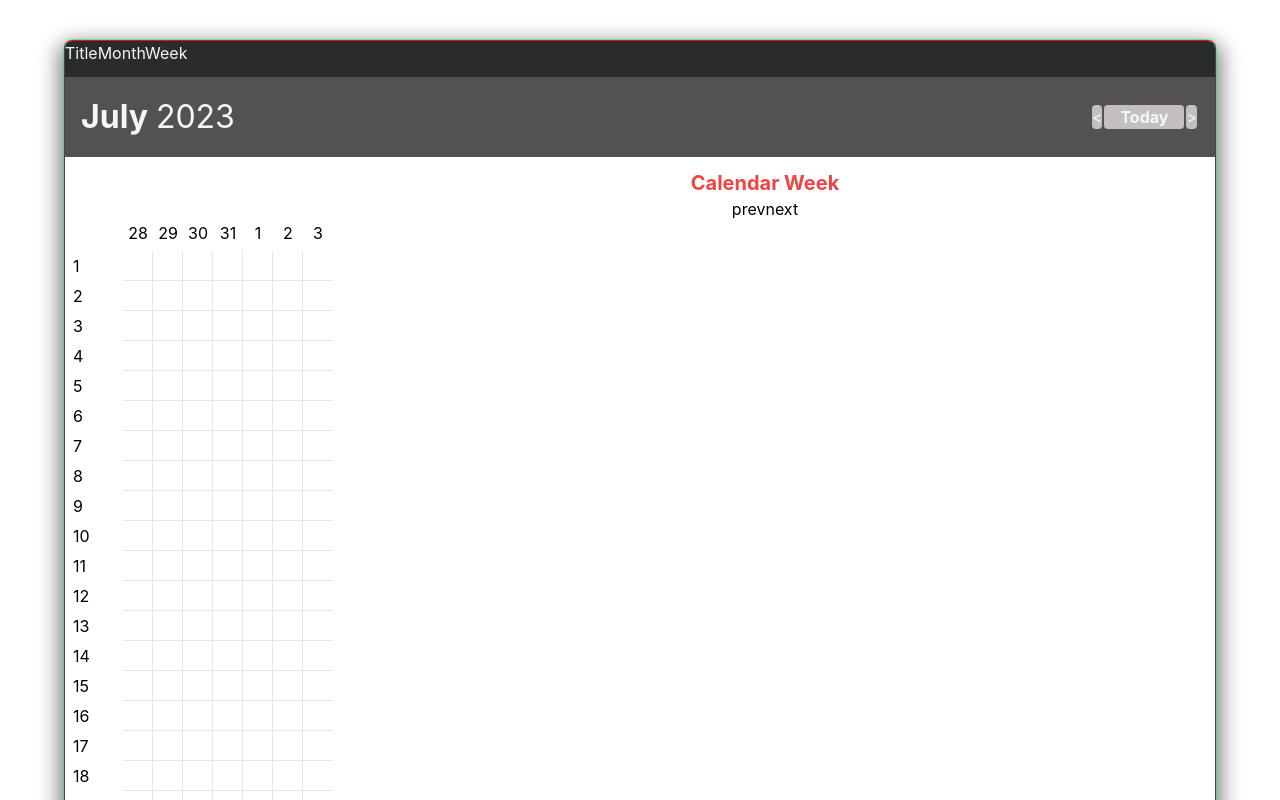
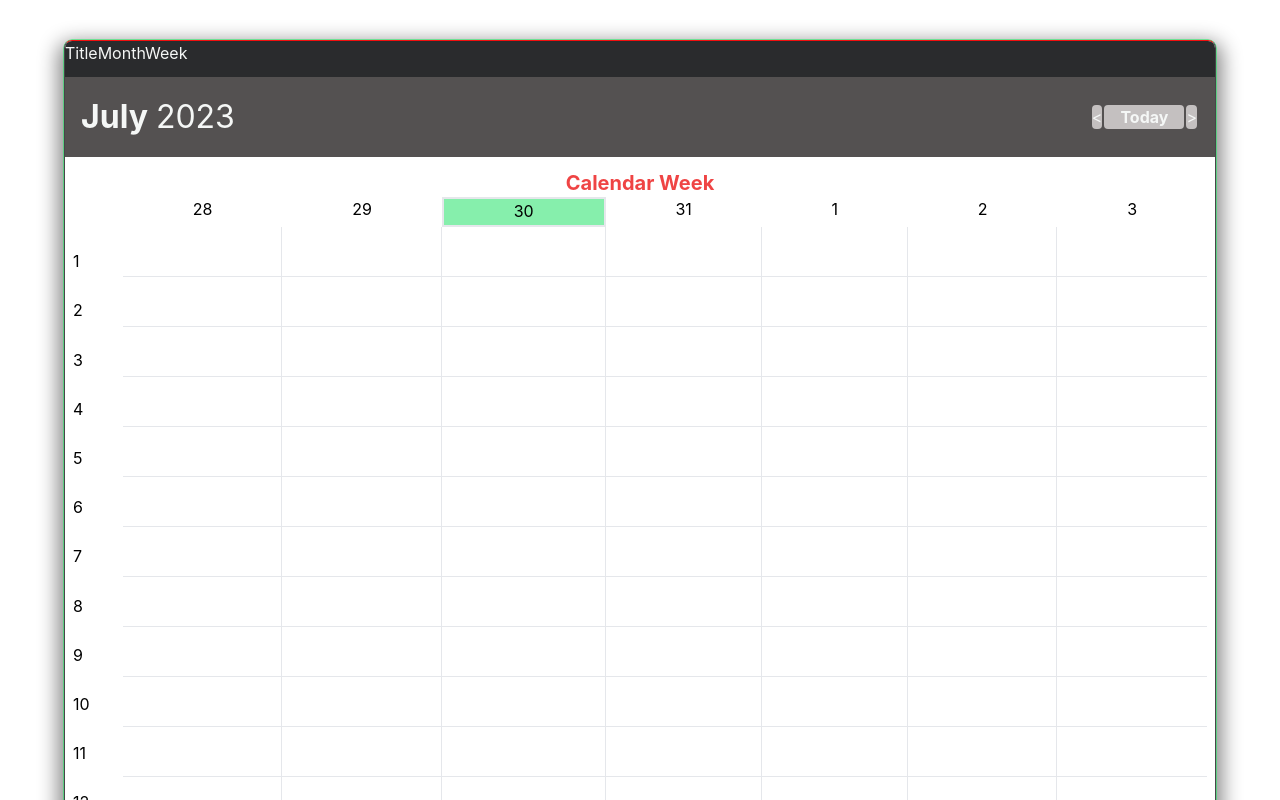
Before and after one commit to Minaht007/my-calendar, a React (Create React App) app: page /week in a window 1280 px wide. Shown: the top 800 px of the page. Built offline with nearby package versions, Linux system fonts and the light colour scheme; data requests are answered from the project's data file.

Commit message:
h expiriment

```diff
--- a/src/components/helper/calendarWeek.jsx
+++ b/src/components/helper/calendarWeek.jsx
@@ -19,13 +19,10 @@ const CalendarWeek = () => {
   };
 
   return (
-    <div className="base:w-full sm:w-full lg:w-[1100px] desk:w-[1400px] desk2k:w-[1900px] h-full px-2 py-3">
+    <div className="w-full h-full px-2 py-3">
       <h4 className="text-red-500 font-bold text-xl">Calendar Week</h4>
-      <button>prev</button>
-      <button>next</button>
-
       <div className="flex w-full h-full overflow-y-scroll">
-        <div className="grid grid-rows-25 w-[50px]">
+        <div className="grid grid-rows-25 grid-cols-[50px]">
           <div className="w-[50px] h-[30px]"></div>
           {Array.from({ length: 24 }).map((_, index) => (
             <div key={index} className="flex h-[30px] items-center">
@@ -39,17 +36,25 @@ const CalendarWeek = () => {
             const isTodayDate = isSameDay(date, today);
 
             return (
-              <div key={date}>
               <div
-                  className={`grid ${
-                    indexData === 6 ? "lg:grid-rows-10" : "lg:grid-rows-6"
-                  } w-[30px]`}
+                key={date}
+                className={`flex-grow relative ${
+                  indexData === 2 ? "lg:h-[90px]" : "lg:h-[30px]"
+                }`}
               >
-                  <p className={`h-[30px]`}>{formattedDate}</p>
+                <p
+                  className={`h-[30px] ${
+                    isTodayDate && indexData === 2
+                      ? "bg-green-300 border-[50%] border-2"
+                      : "bg-transparent"
+                  }`}
+                >
+                  {formattedDate}
+                </p>
                 {Array.from({ length: 24 }).map((_, indexTime) => (
                   <div
                     key={indexTime}
-                      className="flex h-[30px] items-center border-b-[1px] border-r-[1px] border-gray-200"
+                    className="flex h-[50px] items-center border-b-[1px] border-r-[1px] border-gray-200"
                     onClick={() => {
                       alert(formattedDate + " time " + indexTime);
                     }}
@@ -64,7 +69,6 @@ const CalendarWeek = () => {
                   </div>
                 ))}
               </div>
-              </div>
             );
           })}
         </div>
```
Lines whose indentation alone changed are shown as unchanged.
